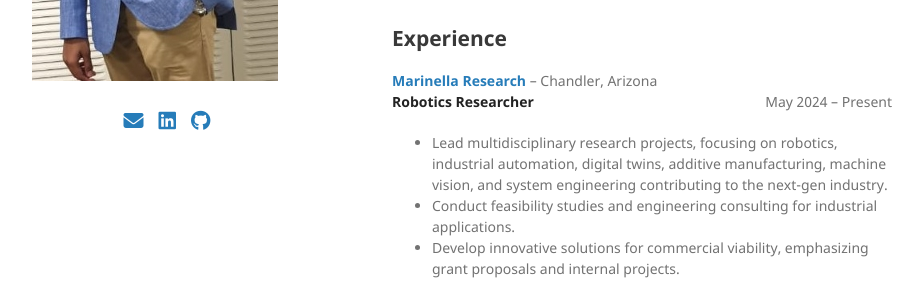
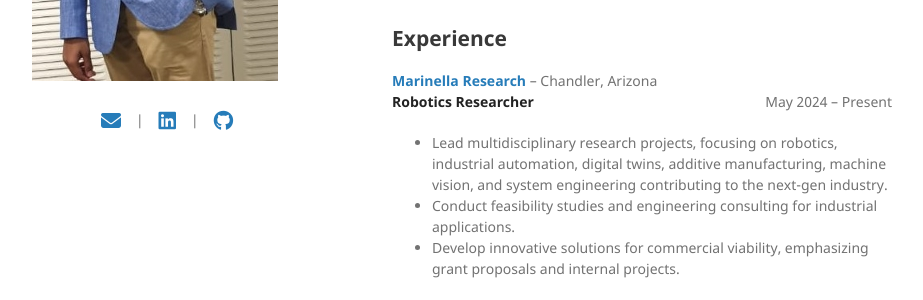
Before and after one commit to Tatwik19/Tatwik19.github.io, a Jekyll site: the page built from index.md, in a window 1280 px wide. Shown: the part 499-799 px from the top of the page, without its empty margins (178-1101 px from the left). Built offline with Jekyll 4.4.1, drawn with Linux system fonts in a browser that asks for light colours; the repository's description, which GitHub fills in, is left out.

Commit message:
Update default.html

```diff
--- a/_layouts/default.html
+++ b/_layouts/default.html
@@ -34,8 +34,8 @@
 
         {% if site.show_ref_links %}
           <div class="social-icons">
-            <a href="mailto:{{ site.email }}" aria-label="Email"><i class="fas fa-envelope"></i></a>
-            <a href="{{ site.linkedin }}" target="_blank" aria-label="LinkedIn"><i class="fab fa-linkedin"></i></a>
+            <a href="mailto:{{ site.email }}" aria-label="Email"><i class="fas fa-envelope"></i></a> |
+            <a href="{{ site.linkedin }}" target="_blank" aria-label="LinkedIn"><i class="fab fa-linkedin"></i></a> |
             <a href="{{ site.github.owner_url }}" target="_blank" aria-label="GitHub"><i class="fab fa-github"></i></a>
           </div>
         {% endif %}
```
